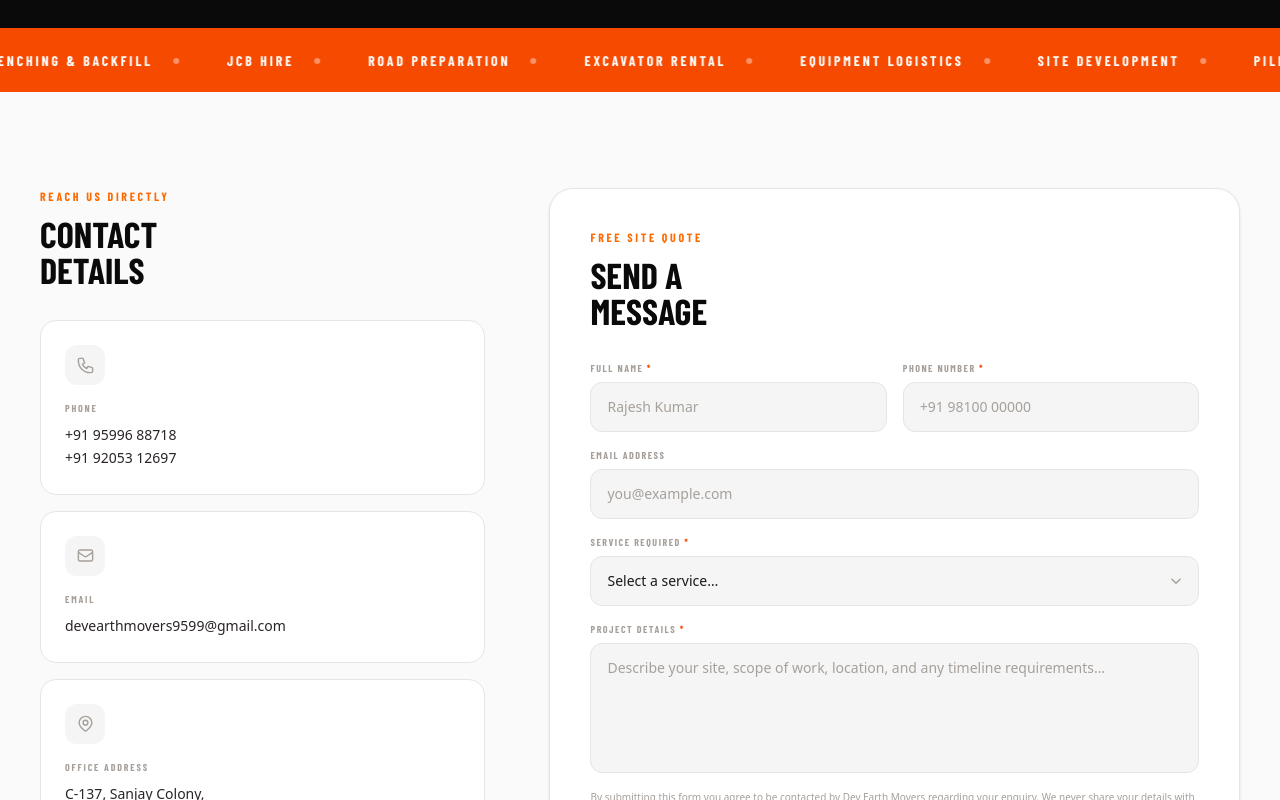
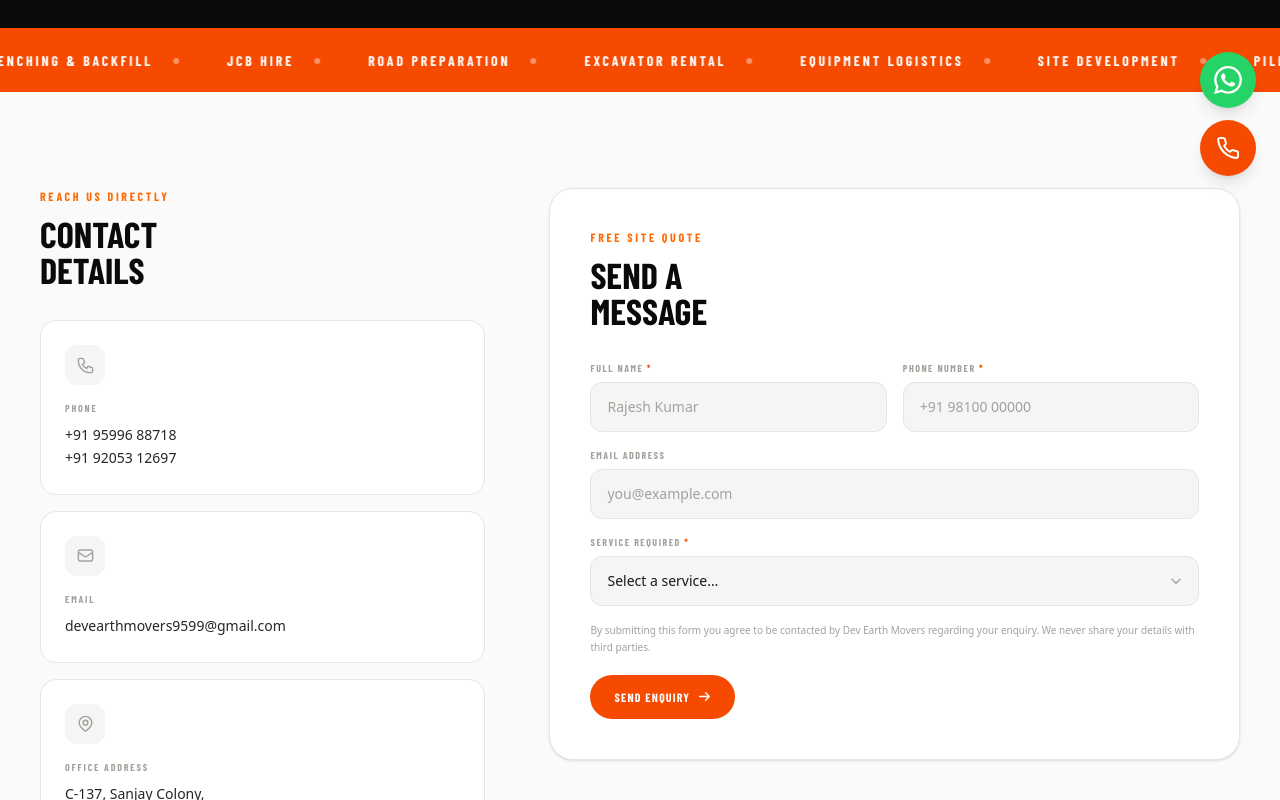
Before and after one commit to devearthmovers/devearthmovers.github.io, a Next.js app: page /contact in a window 1280 px wide. Shown: the part 600-1400 px from the top of the page. Built offline with nearby package versions, Linux system fonts and the light colour scheme; a web font is replaced by a local one.

Commit message:
Update contact form and add floating contact icons

```diff
--- a/app/contact/page.tsx
+++ b/app/contact/page.tsx
@@ -58,7 +58,7 @@
 );
 
 export default function ContactPage() {
-  const [form, setForm] = useState({ name: "", phone: "", email: "", service: "", message: "" });
+  const [form, setForm] = useState({ name: "", phone: "", email: "", service: "" });
   const [submitted, setSubmitted] = useState(false);
   const [loading, setLoading] = useState(false);
 
@@ -76,7 +76,6 @@
   phone: form.phone,
   email: form.email,
   service: form.service,
-  message: form.message,
 };
 
 const response = await fetch(
@@ -282,14 +281,7 @@
                           </div>
                         </div>
 
-                        <div className="flex flex-col gap-1.5">
-                          <label className="fd font-black text-stone-400 text-[10px] tracking-[0.15em] uppercase">
-                            Project Details <span className="text-orange-600">*</span>
-                          </label>
-                          <textarea name="message" required rows={5} value={form.message} onChange={handleChange}
-                            placeholder="Describe your site, scope of work, location, and any timeline requirements…"
-                            className={`${inputBase} resize-none`} />
-                        </div>
+
 
                         <p className="text-stone-400 text-[10px] leading-relaxed">
                           By submitting this form you agree to be contacted by Dev Earth Movers regarding your enquiry. We never share your details with third parties.
@@ -315,7 +307,7 @@
                       <p className="text-stone-400 text-sm leading-relaxed max-w-xs mb-8">
                         Our team typically responds within 2 business hours. Check your inbox — or give us a call directly.
                       </p>
-                      <button onClick={() => { setSubmitted(false); setForm({ name: "", phone: "", email: "", service: "", message: "" }); }}
+                      <button onClick={() => { setSubmitted(false); setForm({ name: "", phone: "", email: "", service: "" }); }}
                         className="fd font-black tracking-widest text-xs ring-1 ring-inset ring-stone-200 hover:ring-orange-500 hover:text-orange-500 text-stone-700 px-6 py-3 rounded-full inline-flex items-center gap-2 transition-colors">
                         SEND ANOTHER
                       </button>
--- a/app/layout.tsx
+++ b/app/layout.tsx
@@ -3,6 +3,7 @@
 import "./globals.css";
 import Header from "@/components/Header";
 import Footer from "@/components/Footer";
+import FloatingContact from "@/components/FloatingContact";
 
 export const metadata: Metadata = {
   title: "Dev Earth Movers",
@@ -32,6 +33,7 @@
         <Header />
         {children}
         <Footer />
+        <FloatingContact />
       </body>
     </html>
   );
--- /dev/null
+++ b/components/FloatingContact.tsx
@@ -0,0 +1,29 @@
+import React from 'react';
+
+export default function FloatingContact() {
+  return (
+    <div className="fixed bottom-6 right-6 z-50 flex flex-col gap-3">
+      <a
+        href="https://wa.me/919599688718"
+        target="_blank"
+        rel="noopener noreferrer"
+        className="flex h-14 w-14 items-center justify-center rounded-full bg-[#25D366] text-white shadow-lg transition-transform hover:scale-110 hover:shadow-xl"
+        aria-label="Chat on WhatsApp"
+      >
+        <svg width="28" height="28" viewBox="0 0 24 24" fill="currentColor">
+          <path d="M17.472 14.382c-.297-.149-1.758-.867-2.03-.967-.273-.099-.471-.148-.67.15-.197.297-.767.966-.94 1.164-.173.199-.347.223-.644.075-.297-.15-1.255-.463-2.39-1.475-.883-.788-1.48-1.761-1.653-2.059-.173-.297-.018-.458.13-.606.134-.133.298-.347.446-.52.149-.174.198-.298.298-.497.099-.198.05-.371-.025-.52-.075-.149-.669-1.612-.916-2.207-.242-.579-.487-.5-.669-.51a12.8 12.8 0 0 0-.57-.01c-.198 0-.52.074-.792.372-.272.297-1.04 1.016-1.04 2.479 0 1.462 1.065 2.875 1.213 3.074.149.198 2.096 3.2 5.077 4.487.709.306 1.262.489 1.694.625.712.227 1.36.195 1.871.118.571-.085 1.758-.719 2.006-1.413.248-.694.248-1.289.173-1.413-.074-.124-.272-.198-.57-.347m-5.421 7.403h-.004a9.87 9.87 0 0 1-5.031-1.378l-.361-.214-3.741.982.998-3.648-.235-.374a9.86 9.86 0 0 1-1.51-5.26c.001-5.45 4.436-9.884 9.888-9.884 2.64 0 5.122 1.03 6.988 2.898a9.82 9.82 0 0 1 2.893 6.994c-.003 5.45-4.437 9.884-9.885 9.884m8.413-18.297A11.815 11.815 0 0 0 12.05 0C5.495 0 .16 5.335.157 11.892c0 2.096.547 4.142 1.588 5.945L.057 24l6.305-1.654a11.882 11.882 0 0 0 5.683 1.448h.005c6.554 0 11.89-5.335 11.893-11.893a11.821 11.821 0 0 0-3.48-8.413Z"/>
+        </svg>
+      </a>
+
+      <a
+        href="tel:9599688718"
+        className="flex h-14 w-14 items-center justify-center rounded-full bg-orange-600 text-white shadow-lg transition-transform hover:scale-110 hover:shadow-xl"
+        aria-label="Call Us"
+      >
+        <svg width="24" height="24" fill="none" stroke="currentColor" viewBox="0 0 24 24" strokeWidth="2" strokeLinecap="round" strokeLinejoin="round">
+          <path d="M22 16.92v3a2 2 0 0 1-2.18 2 19.79 19.79 0 0 1-8.63-3.07 19.5 19.5 0 0 1-6-6 19.79 19.79 0 0 1-3.07-8.67A2 2 0 0 1 4.11 2h3a2 2 0 0 1 2 1.72 12.84 12.84 0 0 0 .7 2.81 2 2 0 0 1-.45 2.11L8.09 9.91a16 16 0 0 0 6 6l1.27-1.27a2 2 0 0 1 2.11-.45 12.84 12.84 0 0 0 2.81.7A2 2 0 0 1 22 16.92z"/>
+        </svg>
+      </a>
+    </div>
+  );
+}
```
